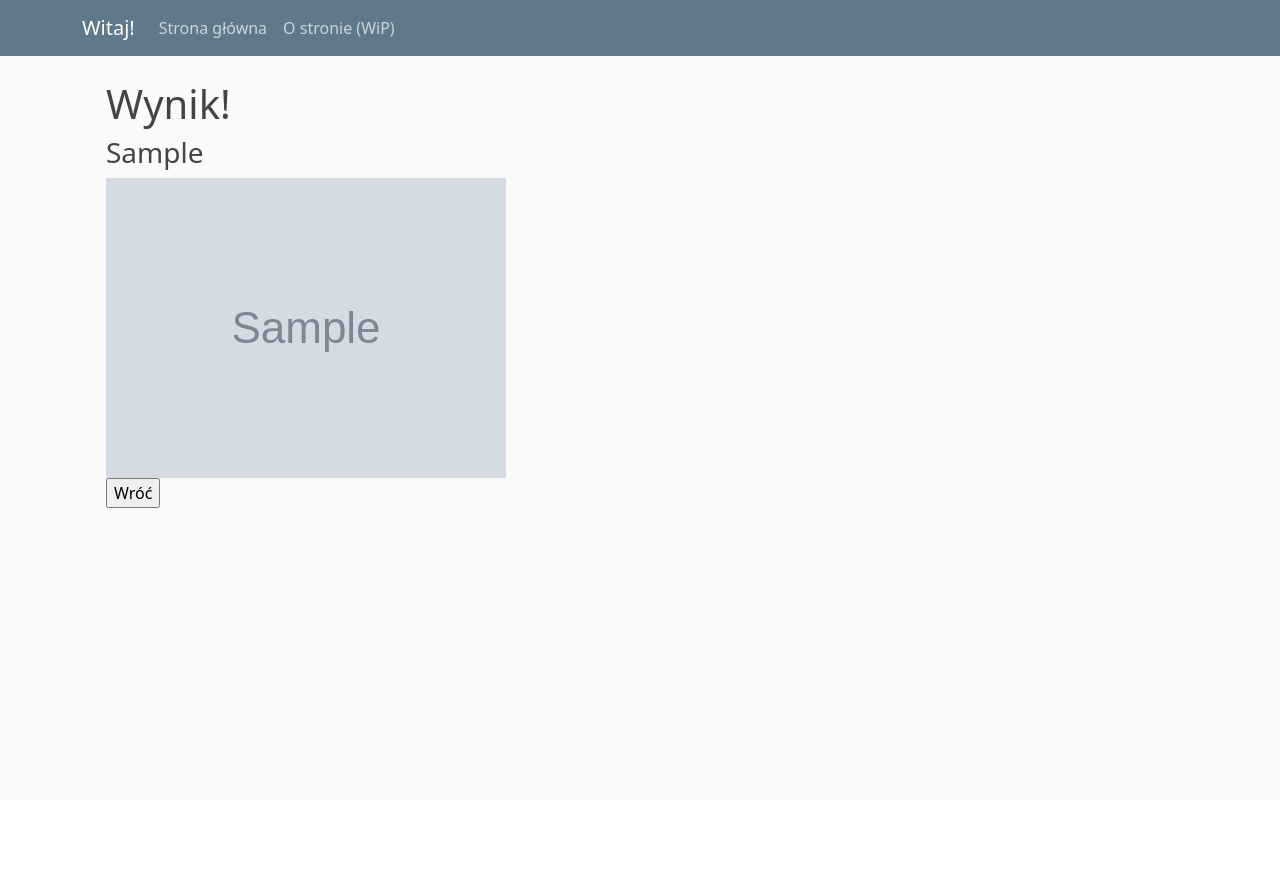
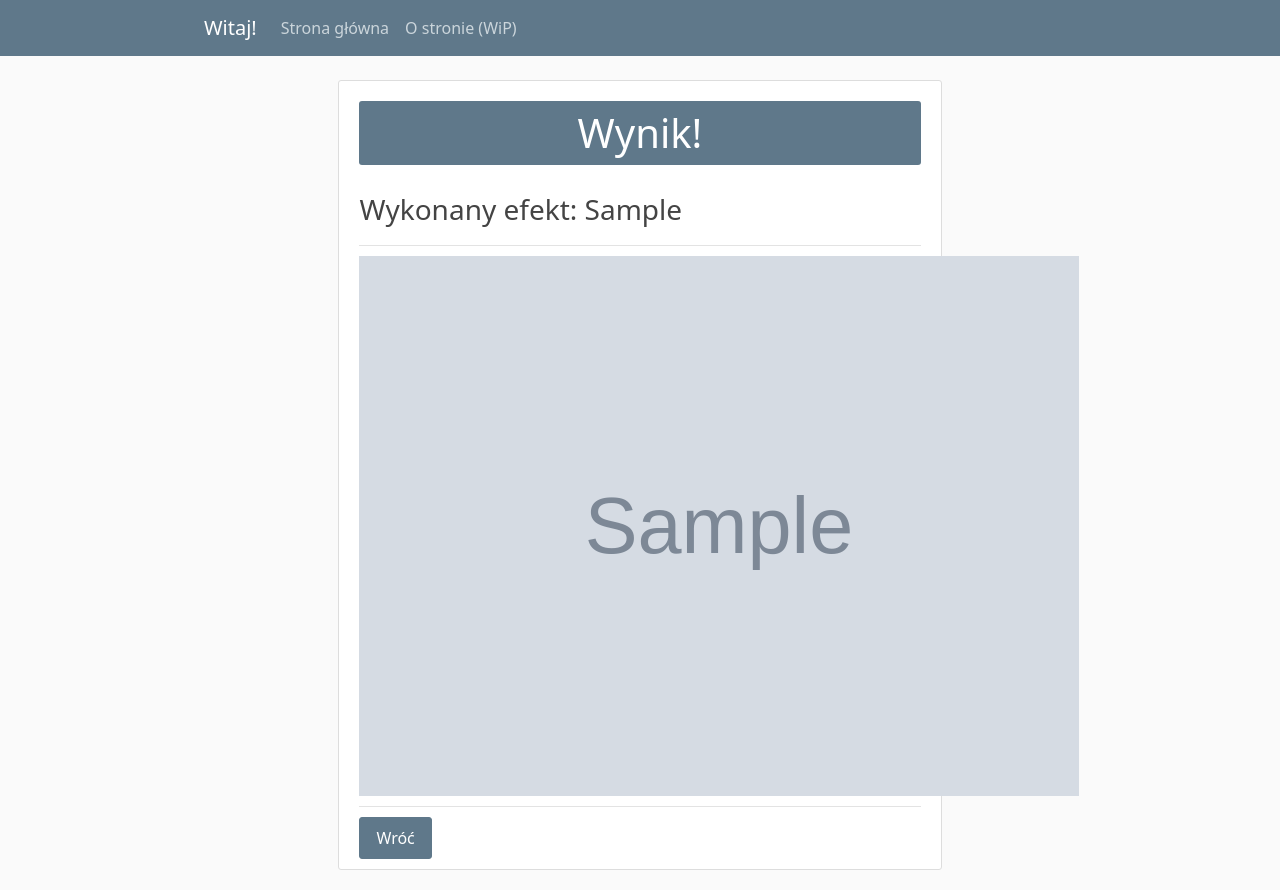
Before and after one commit to gwolan/pic_convolving_website, a Django app: template upload_pic/templates/upload_pic/homepage.html in a window 1280 px wide. Before the commit the page ends 508 px from the top, so only its background shows below. Run offline with Django 3.2, Linux system fonts and the light colour scheme; the template is opened without the code that fills it: most values are stand-ins (such as "Sample title", 1, 10 or a date in 2020); grey boxes marked "Sample" are stand-in pictures; some libraries are stand-ins or nearby versions.

Commit message:
Added CSS to result image

```diff
--- a/static/css/homepage.css
+++ b/static/css/homepage.css
@@ -26,6 +26,10 @@ ul {
 
 .site-header .navbar-nav .nav-link.active {
   font-weight: 500;
+}
+
+.container {
+  width: 70%;
 }
 
 .content-section {
@@ -65,6 +69,12 @@ ul {
   border-bottom: 5px solid #e3e3e3
 }
 
+.result-title-section {
+  padding-bottom: 10px;
+  margin-bottom: 10px;
+  margin-top: 10px;
+}
+
 a.article-title:hover {
   color: #428bca;
   text-decoration: none;
@@ -72,12 +82,6 @@ a.article-title:hover {
 
 .article-content {
   white-space: pre-line;
-}
-
-.article-img {
-  height: 65px;
-  width: 65px;
-  margin-right: 16px;
 }
 
 .form-section {
--- a/upload_pic/templates/upload_pic/base.html
+++ b/upload_pic/templates/upload_pic/base.html
@@ -37,9 +37,7 @@
 
     <main role="main" class="container">
       <div class="row">
-        <div class="col-md-8">
           {% block content %}{% endblock %}
-        </div>
       </div>
     </main>
 
--- a/upload_pic/templates/upload_pic/homepage.html
+++ b/upload_pic/templates/upload_pic/homepage.html
@@ -3,14 +3,25 @@
 {% block content %}
     <div class="container">
         {% if image_url %}
-            <h1>Wynik!</h1>
+            <article class="content-section">
+                <div class="media-body">
+                    <div class="result-title-section">
+                        <h1 class="homepage-title bg-steel nav-link" align="center">Wynik!</h1>
+                    </div>
 
-            <h3>{{ effect_type }}</h3>
+                    <div class="form-section">
+                        <h3>Wykonany efekt: {{ effect_type }}</h3>
+                    </div>
 
-            <img src="{{ image_url }}">
-            <form method="GET">
-                <input type="submit" value="Wróć">
-            </form>
+                    <div class="form-section result-img" align="center">
+                        <img id="image" width="720" src="{{ image_url }}">
+                    </div>
+
+                    <form method="GET">
+                        <button class="btn-link bg-steel nav-link" type="submit" name="submit" href="{% url 'upload_pic_homepage' %}">Wróć</button>
+                    </form>
+                </div>
+            </article>
         {% else %}
             <form method="POST" enctype="multipart/form-data">
                 {% csrf_token %}
@@ -52,7 +63,6 @@
                         <button class="btn-link bg-steel nav-link" type="submit" name="submit" href="{% url 'upload_pic_homepage' %}">Przetwórz obraz</button>
                     </div>
                 </article>
-                <br>
             </form>
         {% endif %}
     </div>
```
